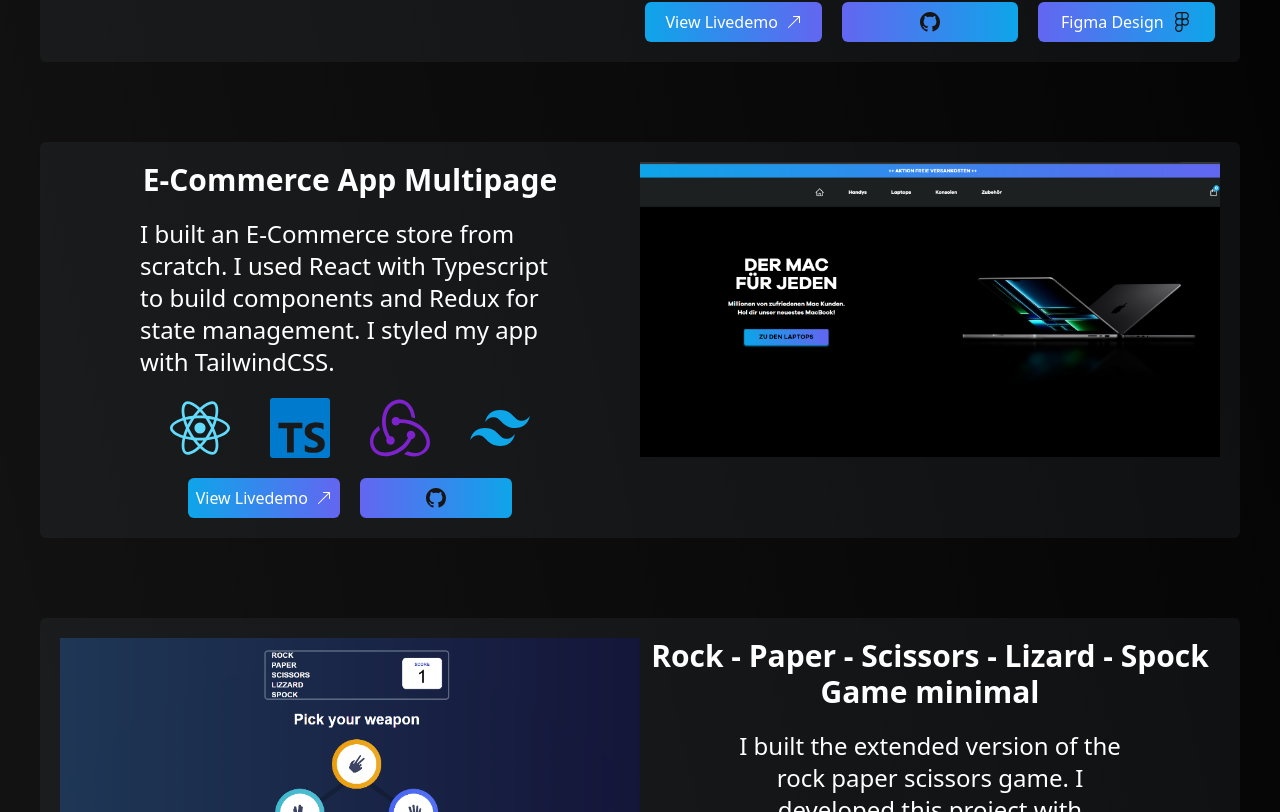
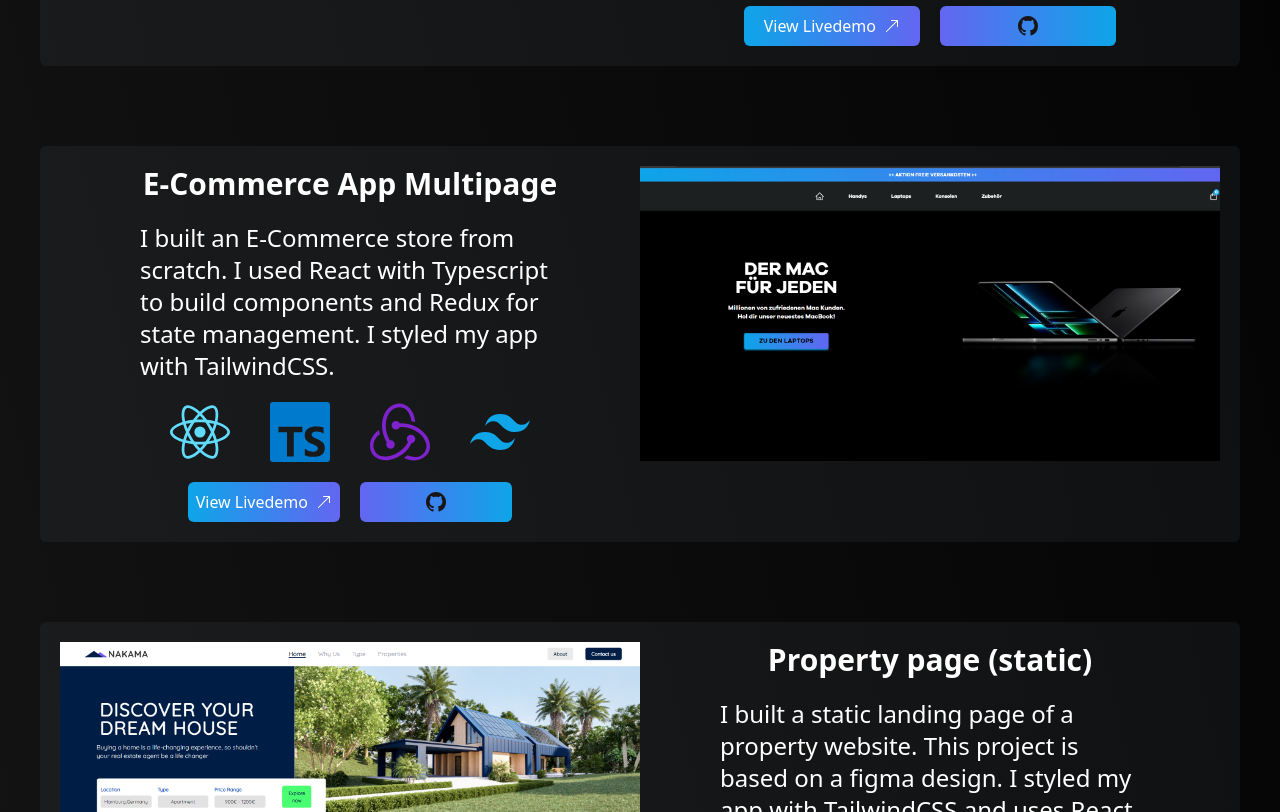
Before and after one commit to danielgen01/Portfolio-Daniel-G, a React (Vite) app: page / in a window 1280 px wide. Shown: the part 1768-2580 px from the top of the page. Built offline with nearby package versions, Linux system fonts and the light colour scheme.

Commit message:
change rendered projects order

```diff
--- a/src/components/ProjectsBanner.tsx
+++ b/src/components/ProjectsBanner.tsx
@@ -19,9 +19,9 @@ const ProjectsBanner: React.FC = () => {
           </h1>
         </div>
 
+        <Project3 />
+        <Project2 />
         <Project1 />
-        <Project2 />
-        <Project3 />
         <Project4 />
         <Project5 />
         <Project6 />
```
